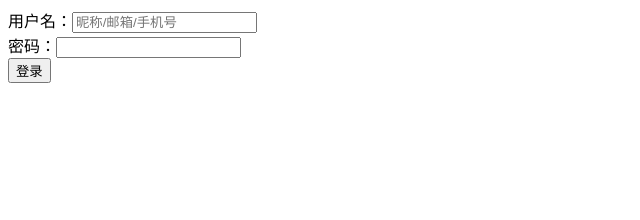
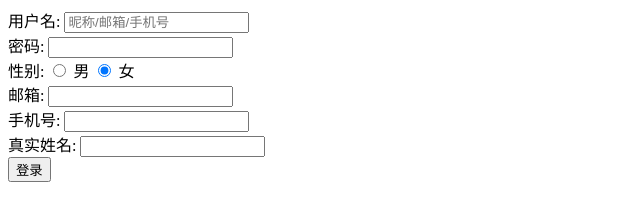
Before and after one commit to yoghurtkitten/Buying-foot, a website: page public/login.html in a window 1280 px wide. Shown: the whole page, without its empty margins (0-640 px from the left). Drawn offline with Linux system fonts and the light colour scheme.

Commit message:
add login.html

```diff
--- a/public/login.html
+++ b/public/login.html
@@ -7,9 +7,18 @@
     <title>Document</title>
 </head>
 <body>
-    <form action="/login" method="post">
-        用户名：<input type="text" name="name" id="" placeholder="昵称/邮箱/手机号"><br>
-        密码：<input type="password" name="password" id=""><br>
+    <form action="/user/login" method="post">
+        用户名: <input type="text" name="name" id="" placeholder="昵称/邮箱/手机号"><br>
+        密码: <input type="password" name="password" id=""><br>
+        性别:
+        <input type="radio" name="gender" id="g1" checked>
+        <label for="g1">男</label>
+        <input type="radio" name="gender" id="g2" checked>
+        <label for="g2">女</label><br>
+        邮箱: <input type="email" name="email" id=""><br>
+        手机号: <input type="tel" name="phone" id=""><br>
+        真实姓名: <input type="text" name="user_name" id="">
+        <input type="hidden" name="avatar" value="../asset/img/img.jpg"><br>
         <input type="submit" value="登录">
     </form>
 </body>
```
Also changed, not shown: app.js (+3 -4 lines), pool.js (added, +11 -0 lines), router/user.js (added, +9 -0 lines), asset/img/img.jpg (added).
